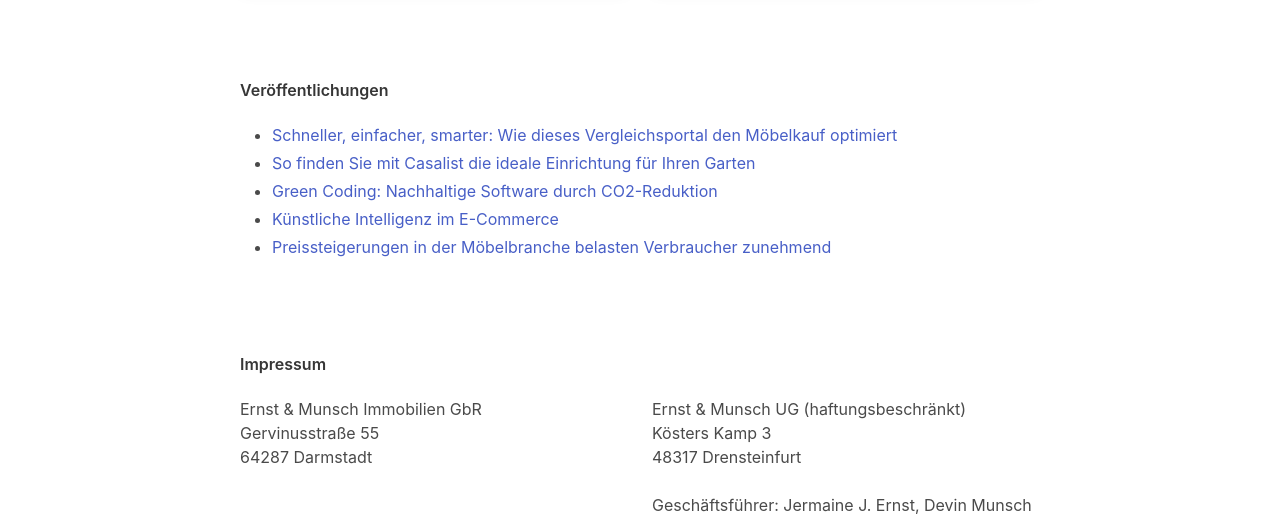
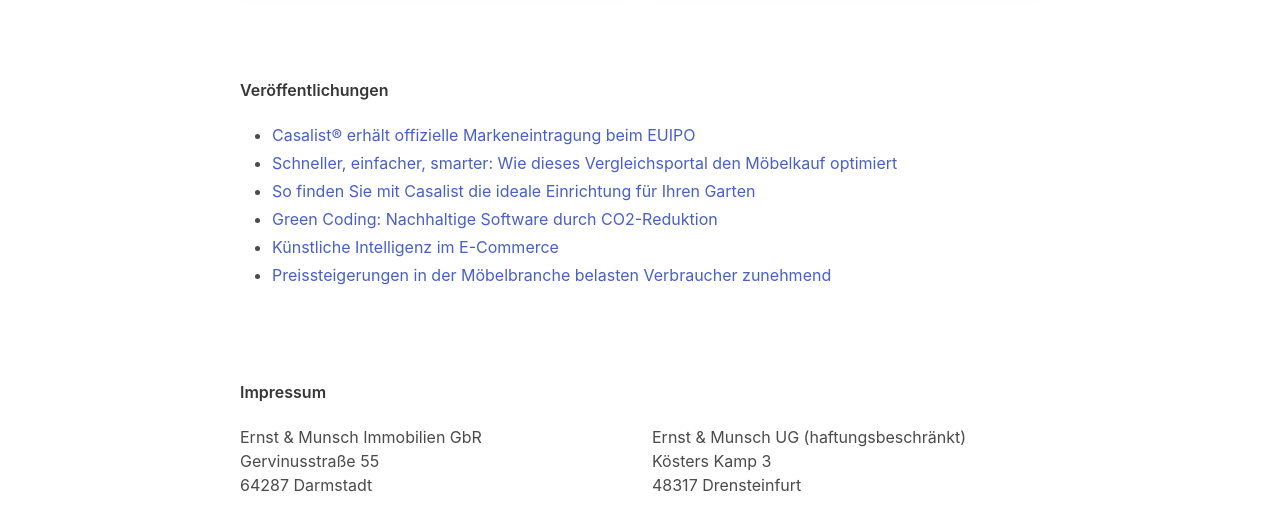
Before and after one commit to casalist/ernstmunsch.de, a website: page index.html in a window 1280 px wide. Shown: the part 559-1079 px from the top of the page. Drawn offline with Linux system fonts and the light colour scheme.

Commit message:
Add trade mark publication

```diff
--- a/index.html
+++ b/index.html
@@ -126,11 +126,12 @@
 
             <div class="content">
                 <ul>
-                    <li><a href="https://www.presseportal.de/pm/164270/5557935" target="_blank" rel="nofollow" title="Schneller, einfacher, smarter: Wie dieses Vergleichsportal den Möbelkauf optimiert">Schneller, einfacher, smarter: Wie dieses Vergleichsportal den Möbelkauf optimiert</a></li>
-                    <li><a href="https://www.presseportal.de/pm/164270/5472528" target="_blank" rel="nofollow" title="So finden Sie mit Casalist die ideale Einrichtung für Ihren Garten">So finden Sie mit Casalist die ideale Einrichtung für Ihren Garten</a></li>
-                    <li><a href="https://www.presseportal.de/pm/164270/5400500" target="_blank" rel="nofollow" title="Green Coding: Nachhaltige Software durch CO2-Reduktion">Green Coding: Nachhaltige Software durch CO2-Reduktion</a></li>
-                    <li><a href="https://www.presseportal.de/pm/164270/5332810" target="_blank" rel="nofollow" title="Künstliche Intelligenz im E-Commerce">Künstliche Intelligenz im E-Commerce</a></li>
-                    <li><a href="https://www.presseportal.de/pm/164270/5271037" target="_blank" rel="nofollow" title="Preissteigerungen in der Möbelbranche belasten Verbraucher zunehmend">Preissteigerungen in der Möbelbranche belasten Verbraucher zunehmend</a></li>
+                    <li><a href="https://www.presseportal.de/pm/164270/5568465" target="_blank" rel="noreferrer noopener" title="Casalist® erhält offizielle Markeneintragung beim EUIPO">Casalist® erhält offizielle Markeneintragung beim EUIPO</a></li>
+                    <li><a href="https://www.presseportal.de/pm/164270/5557935" target="_blank" rel="noreferrer noopener" title="Schneller, einfacher, smarter: Wie dieses Vergleichsportal den Möbelkauf optimiert">Schneller, einfacher, smarter: Wie dieses Vergleichsportal den Möbelkauf optimiert</a></li>
+                    <li><a href="https://www.presseportal.de/pm/164270/5472528" target="_blank" rel="noreferrer noopener" title="So finden Sie mit Casalist die ideale Einrichtung für Ihren Garten">So finden Sie mit Casalist die ideale Einrichtung für Ihren Garten</a></li>
+                    <li><a href="https://www.presseportal.de/pm/164270/5400500" target="_blank" rel="noreferrer noopener" title="Green Coding: Nachhaltige Software durch CO2-Reduktion">Green Coding: Nachhaltige Software durch CO2-Reduktion</a></li>
+                    <li><a href="https://www.presseportal.de/pm/164270/5332810" target="_blank" rel="noreferrer noopener" title="Künstliche Intelligenz im E-Commerce">Künstliche Intelligenz im E-Commerce</a></li>
+                    <li><a href="https://www.presseportal.de/pm/164270/5271037" target="_blank" rel="noreferrer noopener" title="Preissteigerungen in der Möbelbranche belasten Verbraucher zunehmend">Preissteigerungen in der Möbelbranche belasten Verbraucher zunehmend</a></li>
                 </ul>
             </div>
         </div>
```
